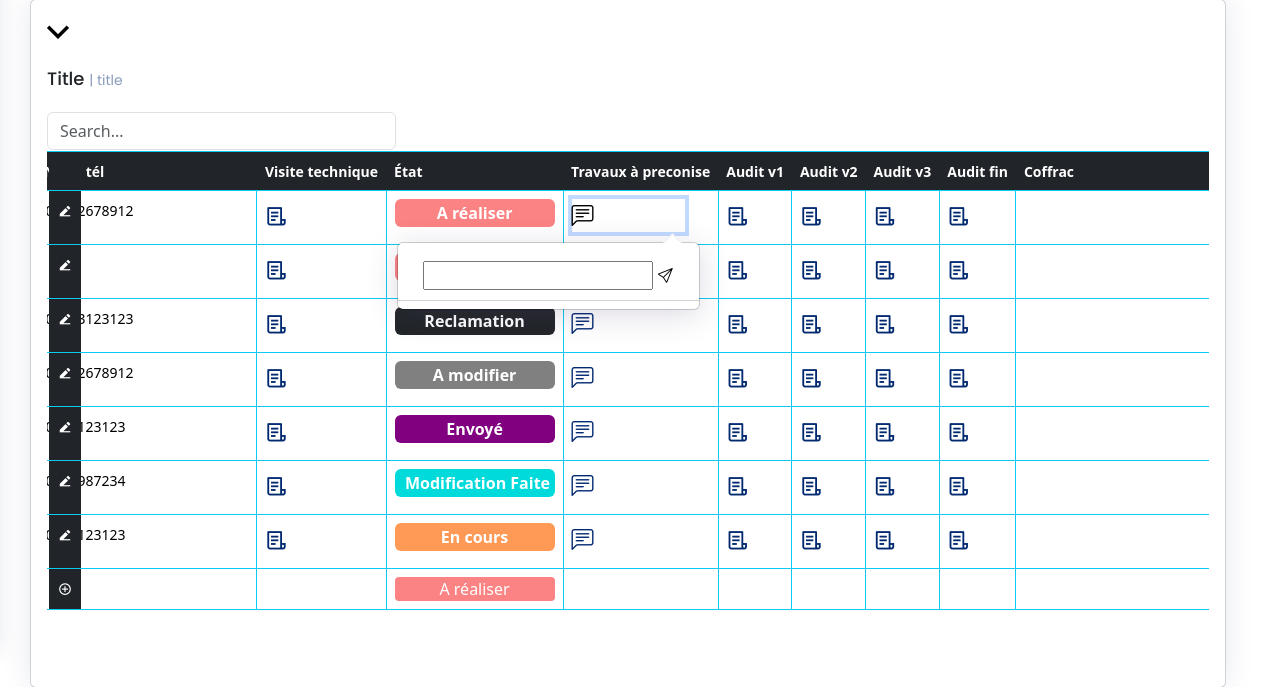
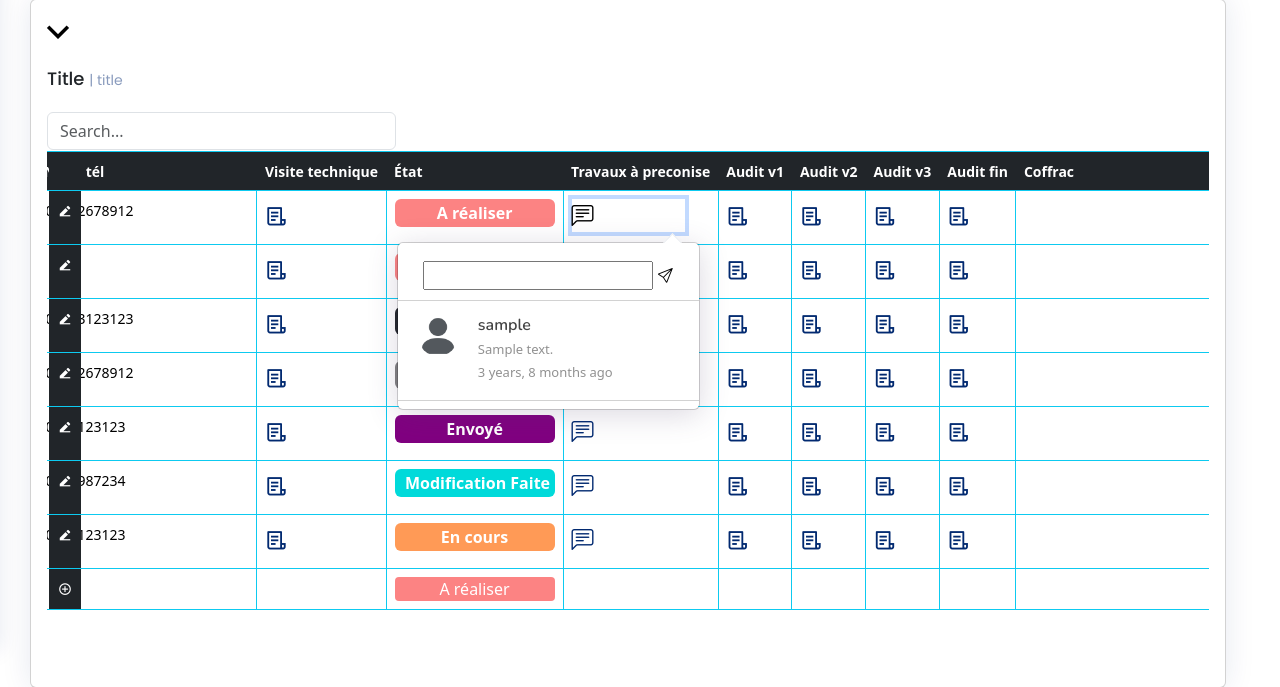
Before and after one commit to The-Night-Code/NC-Project-ER, a Django app: page /formT/ in a window 1280 px wide, after a click that opens the changed part. Shown: the part 150-837 px from the top of the page. Run offline with Django 4.2, Linux system fonts and the light colour scheme; a user stored in the database is signed in; data comes from the database, SQL or seed files in the repository; both versions use the stored data as it was after the commit; tables that the repository leaves empty hold one stand-in row (values such as "Sample post"); some libraries are stand-ins or nearby versions.

Commit message:
v0.0.16.3

```diff
--- a/ERapp/templates/html/formPage.html
+++ b/ERapp/templates/html/formPage.html
@@ -634,8 +634,8 @@
 
                                     <ul class="dropdown-menu dropdown-menu-end dropdown-menu-arrow messages">
                                       <li class="dropdown-header">
-                                        <input type="text" name="input_msg_1" id="send_msg_1">
-                                        <button class="style_none_border style_background_transparent" type="button" id="send_msg_1"> <i class="bi bi-send" ></i></button>
+                                        <input type="text" name="input_msg_1" id="input_msg_1">
+                                        <button class="style_none_border style_background_transparent" type="button" id="send_msg_1" onclick="send_message_box('{{item.cell_id}}','1')" > <i class="bi bi-send" ></i></button>
                                         <a><span class="badge rounded-pill bg-primary p-2 ms-2">View all</span></a>
                                       </li>
                                       <li>
@@ -643,8 +643,12 @@
                                       </li>
                                       {% for msg in message_box_1 %}
                                         <li class="message-item">
-                                          <a >
-                                            <img src="assets/img/messages-1.jpg" alt="" class="rounded-circle">
+                                          <a>
+                                            {% if profile_pic %}
+                                              <img src="{{ profile_pic }}" alt="Image"  class="rounded-circle">  <!-- alt="image.title"-->
+                                            {% else %}
+                                              <img src="{% static 'image/default_user_avatar.png' %}" alt="Image" class="rounded-circle">
+                                            {% endif %}
                                             <div>
                                               <h4>{{ msg.username }}</h4>
                                               <p>{{ msg.message }}</p>
--- a/ERapp/views.py
+++ b/ERapp/views.py
@@ -9,7 +9,7 @@ from django.contrib.auth import authenticate, login , logout
 from django.views.generic.edit import CreateView
 
 
-from .models import ImageModel,USER,TableData001,file_table_auditV1,file_table_auditV2,file_table_auditV3,file_table_vt,file_table_auditFinal
+from .models import ImageModel,USER,TableData001,file_table_auditV1,file_table_auditV2,file_table_auditV3,file_table_vt,file_table_auditFinal,message_box_1
 
 
 from django.core.mail import send_mail
@@ -253,6 +253,8 @@ def table_view(request): # add row
                     file_format =format_file
 
                 )
+
+
         return redirect(formT)
 
 
@@ -267,6 +269,7 @@ def table_view(request): # add row
     datafiles_AuditV2 = file_table_auditV2.objects.all()
     datafiles_AuditV3 = file_table_auditV3.objects.all()
     datafiles_AuditFinal = file_table_auditFinal.objects.all()
+    message_box_01 = message_box_1.objects.all()
     return render(request, 'html/formPage.html', { 'data': data ,
                                                   'col_count':col_count ,
                                                   'column_names': column_names,
@@ -274,7 +277,8 @@ def table_view(request): # add row
                                                   'datafiles_AuditV1': datafiles_AuditV1 ,
                                                   'datafiles_AuditV2': datafiles_AuditV2 ,
                                                   'datafiles_AuditV3': datafiles_AuditV3 ,
-                                                  'datafiles_AuditFinal':datafiles_AuditFinal})
+                                                  'datafiles_AuditFinal':datafiles_AuditFinal,
+                                                  'message_box_1':message_box_01})
 
 
 
```
Also changed, not shown: ERapp/static/js/main5.js (added, +24 -0 lines), ERapp/migrations/0051_message_box_1.py (added), db.sqlite3.
